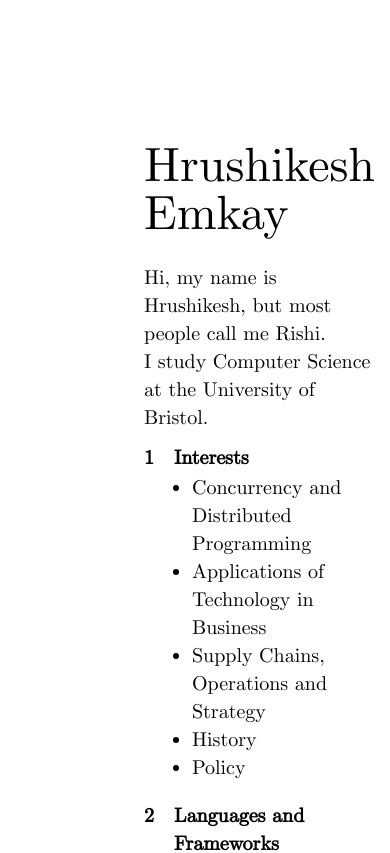
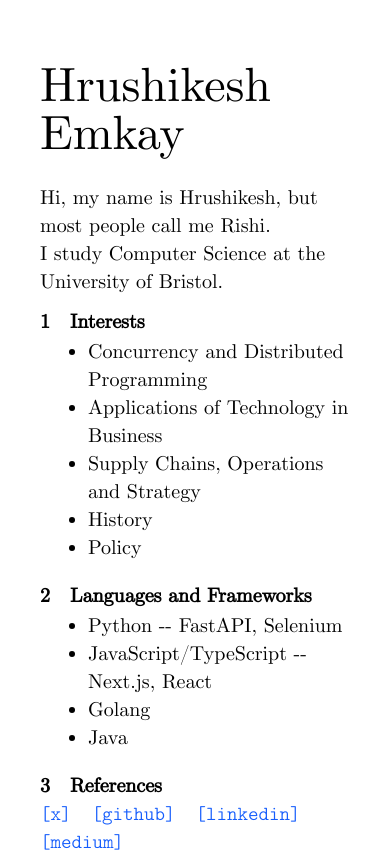
Before and after one commit to rsh-e/hrushike-sh, a Next.js app: page / in a window 390 px wide. Shown: the top 853 px of the page. Built offline with nearby package versions, Linux system fonts and the light colour scheme.

Commit message:
Added links and made responsive

```diff
--- a/app/page.tsx
+++ b/app/page.tsx
@@ -9,7 +9,7 @@ const ttFont = CMUTypewriter
 export default function Home() {
 	return (
 		<div className={`flex min-h-screen bg-white`}>
-			<div className="flex min-h-screen w-full max-w-3xl m-36 text-black flex-col gap-y-3">
+			<div className="flex min-h-screen w-full max-w-3xl m-10 mt-16 md:m-36 text-black flex-col gap-y-3">
 				<h3 className={`text-5xl ${serifFont.className}`}>Hrushikesh Emkay</h3>
 				<div className={`${serifFont.className} text-xl space-y-5`}>
 					<p className="my-3">
@@ -17,7 +17,7 @@ export default function Home() {
 						I study Computer Science at the University of Bristol.
 					</p>
 					<div className="flex flex-col space-y-0.5">
-						<div className="flex flex-row gap-x-5 font-semibold">
+						<div className="flex flex-row gap-x-5 font-bold">
 							<p>1</p>
 							<p>Interests</p>
 						</div>
@@ -32,15 +32,15 @@ export default function Home() {
 					</div>
 
 					<div className="flex flex-col space-y-0.5">
-						<div className="flex flex-row gap-x-5 font-semibold">
+						<div className="flex flex-row gap-x-5 font-bold">
 							<p>2</p>
 							<p>Languages and Frameworks</p>
 						</div>
-						<ul className={`ml-12 list-disc ${ttFont.className}`}>
-							<li>python -- fastapi, selenium</li>
-							<li>js/ts -- next.js, react</li>
-							<li>golang</li>
-							<li>java</li>
+						<ul className={`ml-12 list-disc`}>
+							<li>Python -- FastAPI, Selenium</li>
+							<li>JavaScript/TypeScript -- Next.js, React</li>
+							<li>Golang</li>
+							<li>Java</li>
 						</ul>
 					</div>
 
@@ -50,10 +50,10 @@ export default function Home() {
 							<p>References</p>
 						</div>
 						<div className={`text-blue-600 space-x-5 ${ttFont.className}`}>
-							<a href="">[x]</a>
-							<a href="">[github]</a>
-							<a href="">[linkedin]</a>
-							<a href="">[medium]</a>
+							<a className="hover:text-purple-900" href="x.com/rsh-e">[x]</a>
+							<a className="hover:text-purple-600" href="github.com/rsh-e">[github]</a>
+							<a className="hover:text-purple-600" href="linkedin.com/rsh-e">[linkedin]</a>
+							<a className="hover:text-purple-600" href="rsh-emk.medium.com">[medium]</a>
 						</div>
 					</div>
 				</div>
```
